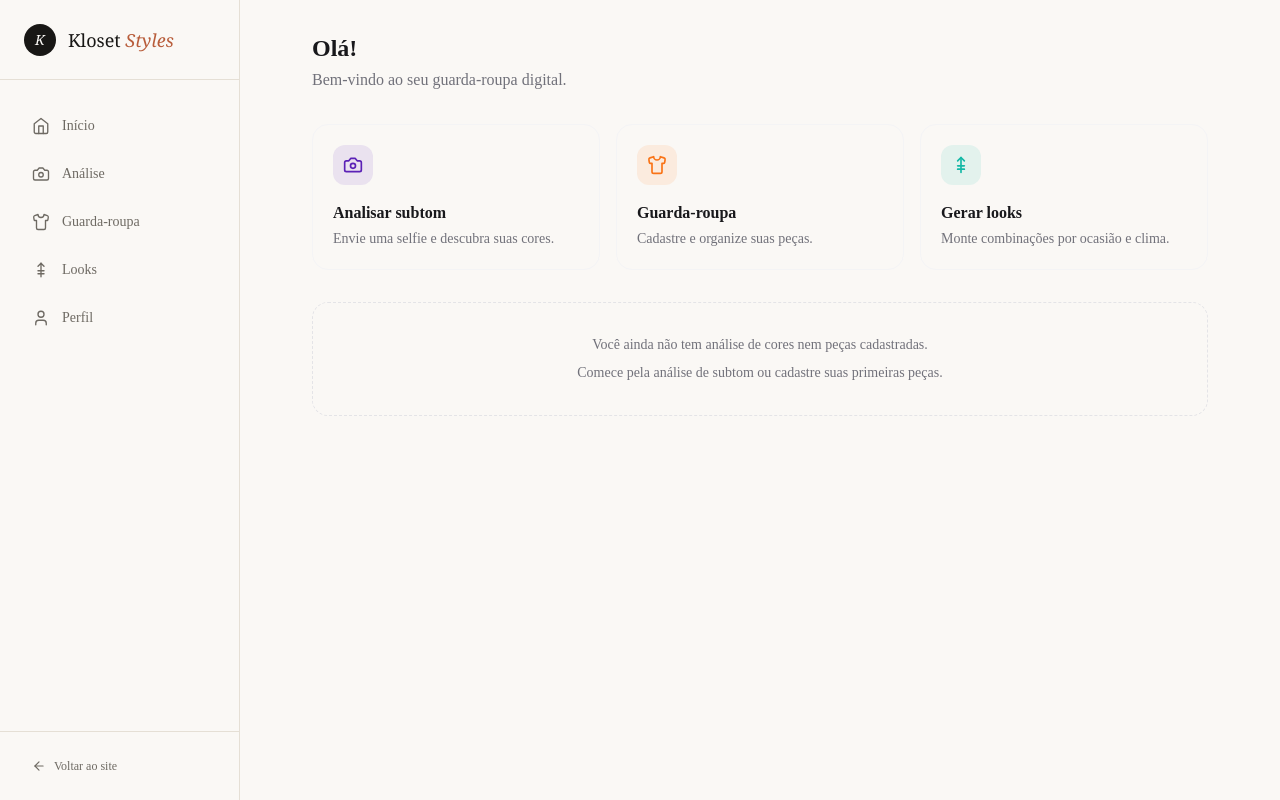
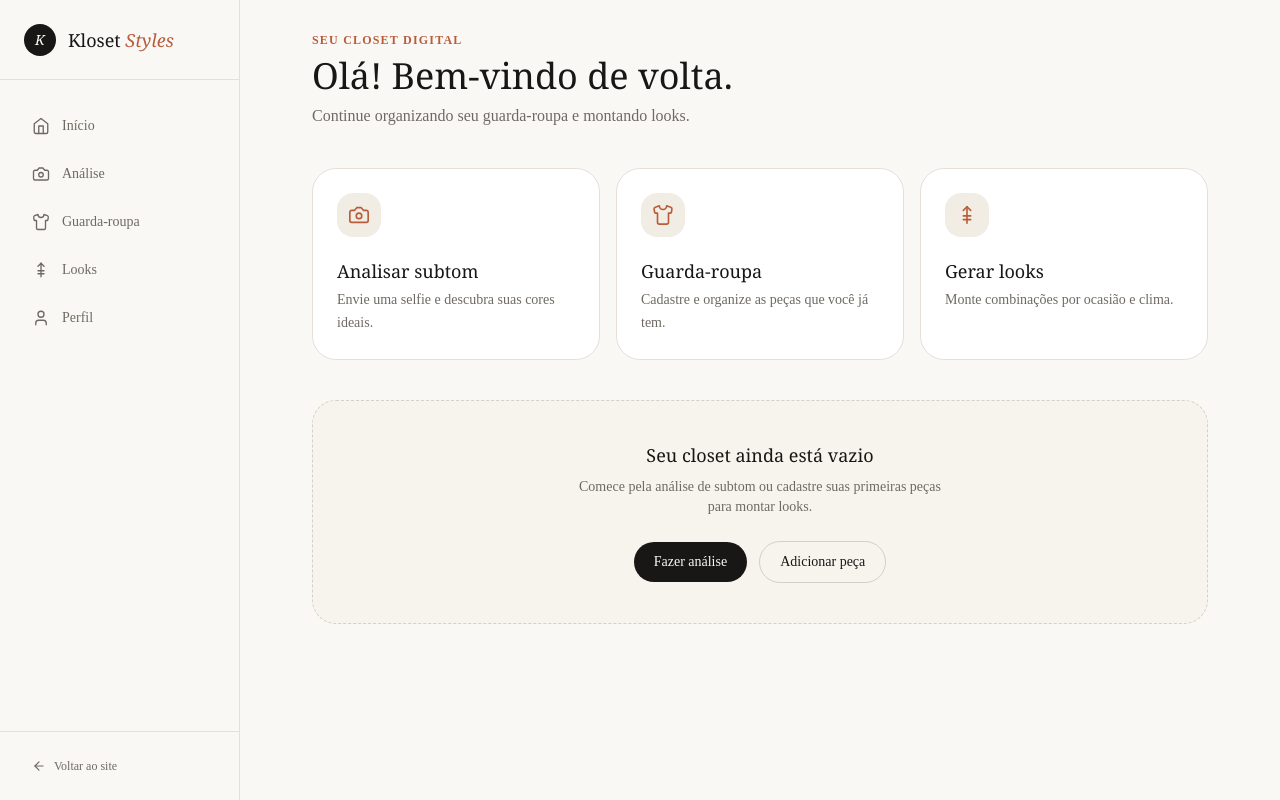
Before and after one commit to qeloize-elyot/kloset-styles, a Next.js app: page /dashboard in a window 1280 px wide. Built offline with nearby package versions, Linux system fonts and the light colour scheme.

Commit message:
style: redesenha página inicial do dashboard

```diff
--- a/app/(dashboard)/dashboard/page.tsx
+++ b/app/(dashboard)/dashboard/page.tsx
@@ -2,101 +2,93 @@ import Link from "next/link";
 
 export default function DashboardPage() {
   return (
-    <div className="max-w-4xl mx-auto space-y-8">
+    <div className="max-w-4xl mx-auto space-y-10">
       <div>
-        <h1 className="text-2xl font-semibold text-brand-dark">Olá!</h1>
-        <p className="mt-1 text-brand-muted">
-          Bem-vindo ao seu guarda-roupa digital.
+        <p className="text-xs uppercase tracking-widest text-[#B85D3B] font-semibold mb-2">
+          Seu closet digital
+        </p>
+        <h1 className="font-serif text-3xl md:text-4xl text-[#181715]">
+          Olá! Bem-vindo de volta.
+        </h1>
+        <p className="mt-2 text-[#6E6A63]">
+          Continue organizando seu guarda-roupa e montando looks.
         </p>
       </div>
 
-      {/* Quick actions */}
+      {/* Cards de ação */}
       <div className="grid sm:grid-cols-3 gap-4">
         <Link
           href="/analise"
-          className="group border border-zinc-100 rounded-2xl p-5 hover:border-brand-primary/40 hover:bg-brand-primary/5 transition-colors"
+          className="group rounded-3xl border border-[#E5DFD5] bg-white p-6 hover:border-[#B85D3B]/40 hover:shadow-lg hover:shadow-[#B85D3B]/5 transition-all"
         >
-          <div className="w-10 h-10 rounded-xl bg-brand-primary/10 flex items-center justify-center mb-4 group-hover:bg-brand-primary/20 transition-colors">
-            <svg
-              width="20"
-              height="20"
-              viewBox="0 0 24 24"
-              fill="none"
-              stroke="#5B21B6"
-              strokeWidth="2"
-              strokeLinecap="round"
-              strokeLinejoin="round"
-            >
+          <div className="w-11 h-11 rounded-2xl bg-[#F2EDE4] flex items-center justify-center mb-5 group-hover:scale-105 transition-transform">
+            <svg width="22" height="22" viewBox="0 0 24 24" fill="none" stroke="#B85D3B" strokeWidth="1.8" strokeLinecap="round" strokeLinejoin="round">
               <path d="M14.5 4h-5L7 7H4a2 2 0 0 0-2 2v9a2 2 0 0 0 2 2h16a2 2 0 0 0 2-2V9a2 2 0 0 0-2-2h-3l-2.5-3z" />
               <circle cx="12" cy="13" r="3" />
             </svg>
           </div>
-          <h2 className="font-semibold text-brand-dark">Analisar subtom</h2>
-          <p className="mt-1 text-sm text-brand-muted">
-            Envie uma selfie e descubra suas cores.
+          <h2 className="font-serif text-lg text-[#181715] mb-1">Analisar subtom</h2>
+          <p className="text-sm text-[#6E6A63] leading-relaxed">
+            Envie uma selfie e descubra suas cores ideais.
           </p>
         </Link>
 
         <Link
           href="/guarda-roupa"
-          className="group border border-zinc-100 rounded-2xl p-5 hover:border-brand-secondary/40 hover:bg-brand-secondary/5 transition-colors"
+          className="group rounded-3xl border border-[#E5DFD5] bg-white p-6 hover:border-[#B85D3B]/40 hover:shadow-lg hover:shadow-[#B85D3B]/5 transition-all"
         >
-          <div className="w-10 h-10 rounded-xl bg-brand-secondary/10 flex items-center justify-center mb-4 group-hover:bg-brand-secondary/20 transition-colors">
-            <svg
-              width="20"
-              height="20"
-              viewBox="0 0 24 24"
-              fill="none"
-              stroke="#F97316"
-              strokeWidth="2"
-              strokeLinecap="round"
-              strokeLinejoin="round"
-            >
+          <div className="w-11 h-11 rounded-2xl bg-[#F2EDE4] flex items-center justify-center mb-5 group-hover:scale-105 transition-transform">
+            <svg width="22" height="22" viewBox="0 0 24 24" fill="none" stroke="#B85D3B" strokeWidth="1.8" strokeLinecap="round" strokeLinejoin="round">
               <path d="M20.38 3.46 16 2a4 4 0 0 1-8 0L3.62 3.46a2 2 0 0 0-1.34 2.23l.58 3.46a1 1 0 0 0 .99.85H6v10c0 1.1.9 2 2 2h8a2 2 0 0 0 2-2V10h2.15a1 1 0 0 0 .99-.85l.58-3.46a2 2 0 0 0-1.34-2.23z" />
             </svg>
           </div>
-          <h2 className="font-semibold text-brand-dark">Guarda-roupa</h2>
-          <p className="mt-1 text-sm text-brand-muted">
-            Cadastre e organize suas peças.
+          <h2 className="font-serif text-lg text-[#181715] mb-1">Guarda-roupa</h2>
+          <p className="text-sm text-[#6E6A63] leading-relaxed">
+            Cadastre e organize as peças que você já tem.
           </p>
         </Link>
 
         <Link
           href="/looks"
-          className="group border border-zinc-100 rounded-2xl p-5 hover:border-brand-accent/40 hover:bg-brand-accent/5 transition-colors"
+          className="group rounded-3xl border border-[#E5DFD5] bg-white p-6 hover:border-[#B85D3B]/40 hover:shadow-lg hover:shadow-[#B85D3B]/5 transition-all"
         >
-          <div className="w-10 h-10 rounded-xl bg-brand-accent/10 flex items-center justify-center mb-4 group-hover:bg-brand-accent/20 transition-colors">
-            <svg
-              width="20"
-              height="20"
-              viewBox="0 0 24 24"
-              fill="none"
-              stroke="#14B8A6"
-              strokeWidth="2"
-              strokeLinecap="round"
-              strokeLinejoin="round"
-            >
+          <div className="w-11 h-11 rounded-2xl bg-[#F2EDE4] flex items-center justify-center mb-5 group-hover:scale-105 transition-transform">
+            <svg width="22" height="22" viewBox="0 0 24 24" fill="none" stroke="#B85D3B" strokeWidth="1.8" strokeLinecap="round" strokeLinejoin="round">
               <path d="M12 3v18" />
               <path d="m8 7 4-4 4 4" />
               <path d="M8 17h8" />
               <path d="M8 13h8" />
             </svg>
           </div>
-          <h2 className="font-semibold text-brand-dark">Gerar looks</h2>
-          <p className="mt-1 text-sm text-brand-muted">
+          <h2 className="font-serif text-lg text-[#181715] mb-1">Gerar looks</h2>
+          <p className="text-sm text-[#6E6A63] leading-relaxed">
             Monte combinações por ocasião e clima.
           </p>
         </Link>
       </div>
 
-      {/* Status placeholder */}
-      <div className="border border-dashed border-zinc-200 rounded-2xl p-8 text-center">
-        <p className="text-sm text-brand-muted">
-          Você ainda não tem análise de cores nem peças cadastradas.
+      {/* Estado vazio */}
+      <div className="rounded-3xl border border-dashed border-[#D6CFC3] bg-[#F2EDE4]/40 p-10 text-center">
+        <p className="font-serif text-lg text-[#181715]">
+          Seu closet ainda está vazio
         </p>
-        <p className="mt-2 text-sm text-brand-muted">
-          Comece pela análise de subtom ou cadastre suas primeiras peças.
+        <p className="mt-2 text-sm text-[#6E6A63] max-w-sm mx-auto">
+          Comece pela análise de subtom ou cadastre suas primeiras peças para montar looks.
         </p>
+        <div className="mt-6 flex flex-wrap items-center justify-center gap-3">
+          <Link
+            href="/analise"
+            className="px-5 py-2.5 rounded-full bg-[#181715] text-[#FAF8F5] text-sm font-medium hover:bg-[#B85D3B] transition-colors"
+          >
+            Fazer análise
+          </Link>
+          <Link
+            href="/guarda-roupa"
+            className="px-5 py-2.5 rounded-full border border-[#D6CFC3] text-sm font-medium text-[#181715] hover:border-[#181715] transition-colors"
+          >
+            Adicionar peça
+          </Link>
+        </div>
       </div>
     </div>
   );
```
